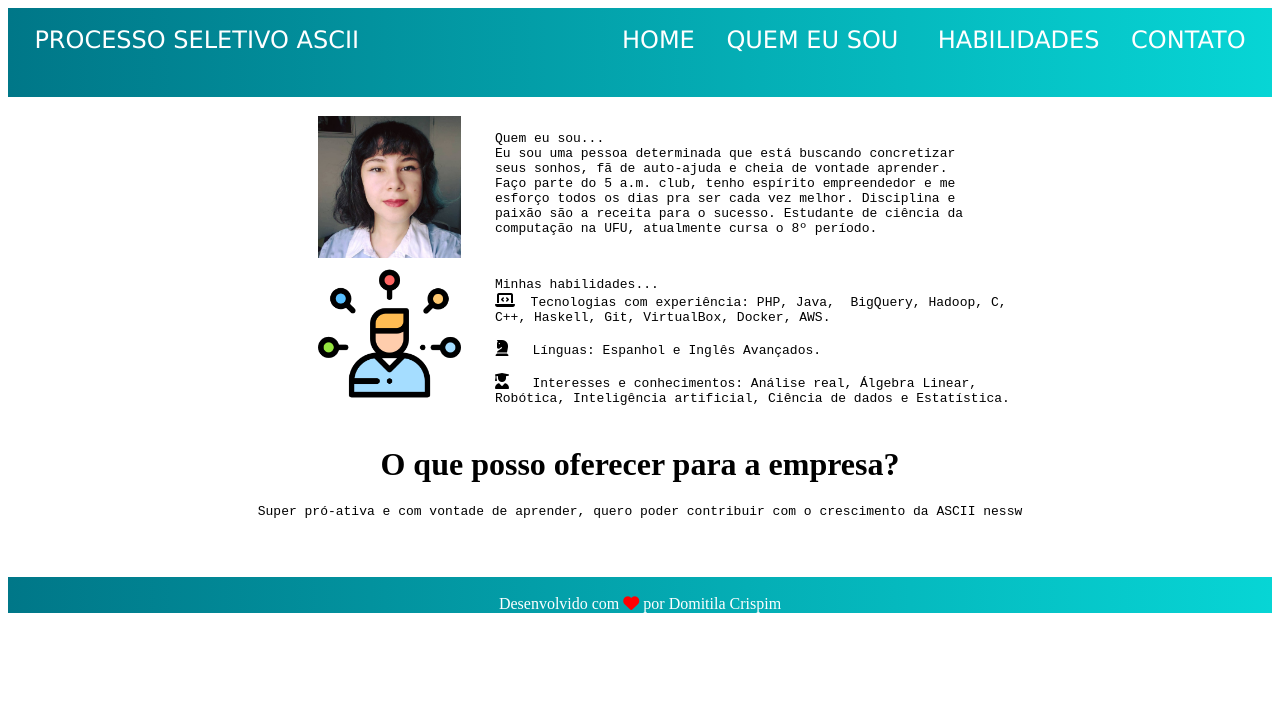
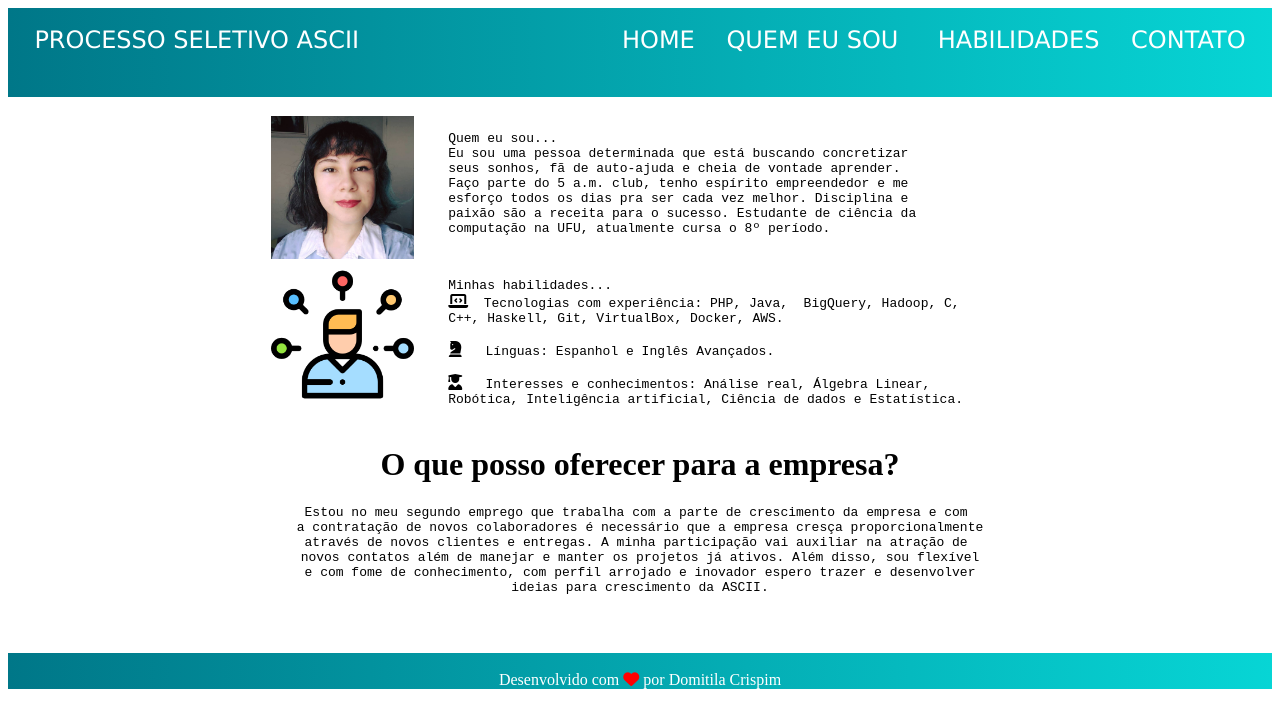
Before and after one commit to domitilacrispim/domitilacrispim.github.io, a plain HTML site: page index.html in a window 1280 px wide. Drawn offline with Linux system fonts and the light colour scheme.

Commit message:
Update index.html

```diff
--- a/index.html
+++ b/index.html
@@ -16,7 +16,7 @@
 
 <table  >
      <tr >
-    <td>&emsp;&emsp;&emsp;&emsp;&emsp;&emsp;&emsp;&emsp;&emsp; &emsp;&emsp;&emsp; &emsp;&emsp;&emsp; &emsp;&emsp;&emsp;     <td/>
+    <td>&emsp;&emsp;&emsp;&emsp;&emsp;&emsp; &emsp;&emsp;&emsp; &emsp;&emsp;&emsp; &emsp;&emsp;&emsp;     <td/>
     <td>
   <img src="me.jpg" alt="some text" width="15%" height="30%" align="left" margin-bottom: 522px>
     <pre>
@@ -35,7 +35,7 @@
 
 
     <tr >
-  <p > <td>&emsp;&emsp;&emsp;&emsp;&emsp;&emsp; &emsp;&emsp;&emsp; &emsp;&emsp;&emsp; &emsp;&emsp;&emsp;&emsp;&emsp;&emsp;     <td/>
+  <p > <td>&emsp;&emsp;&emsp;&emsp;&emsp;&emsp; &emsp;&emsp;&emsp; &emsp;&emsp;&emsp; &emsp;&emsp;&emsp;     <td/>
     <td>
   <img src="942781.png" alt="some text" width=15% height=30% align="left">
       <pre>
@@ -55,7 +55,12 @@
     <div align="middle">
    <h1> O que posso oferecer para a empresa? </h1>
     <pre>
-Super pró-ativa e com vontade de aprender, quero poder contribuir com o crescimento da ASCII nessw
+Estou no meu segundo emprego que trabalha com a parte de crescimento da empresa e com
+a contratação de novos colaboradores é necessário que a empresa cresça proporcionalmente
+através de novos clientes e entregas. A minha participação vai auxiliar na atração de
+novos contatos além de manejar e manter os projetos já ativos. Além disso, sou flexível
+e com fome de conhecimento, com perfil arrojado e inovador espero trazer e desenvolver
+ideias para crescimento da ASCII.
 
 
 
```
